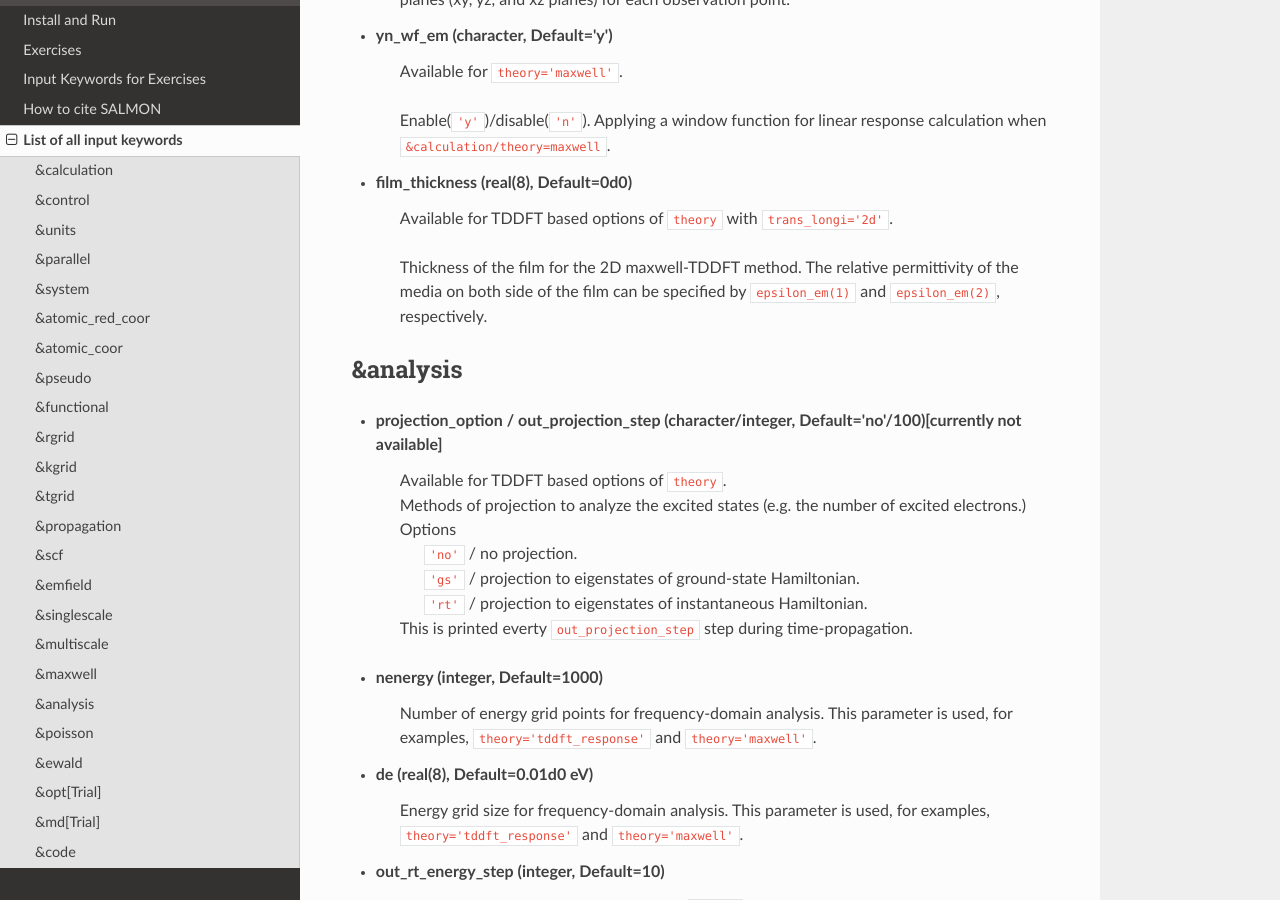
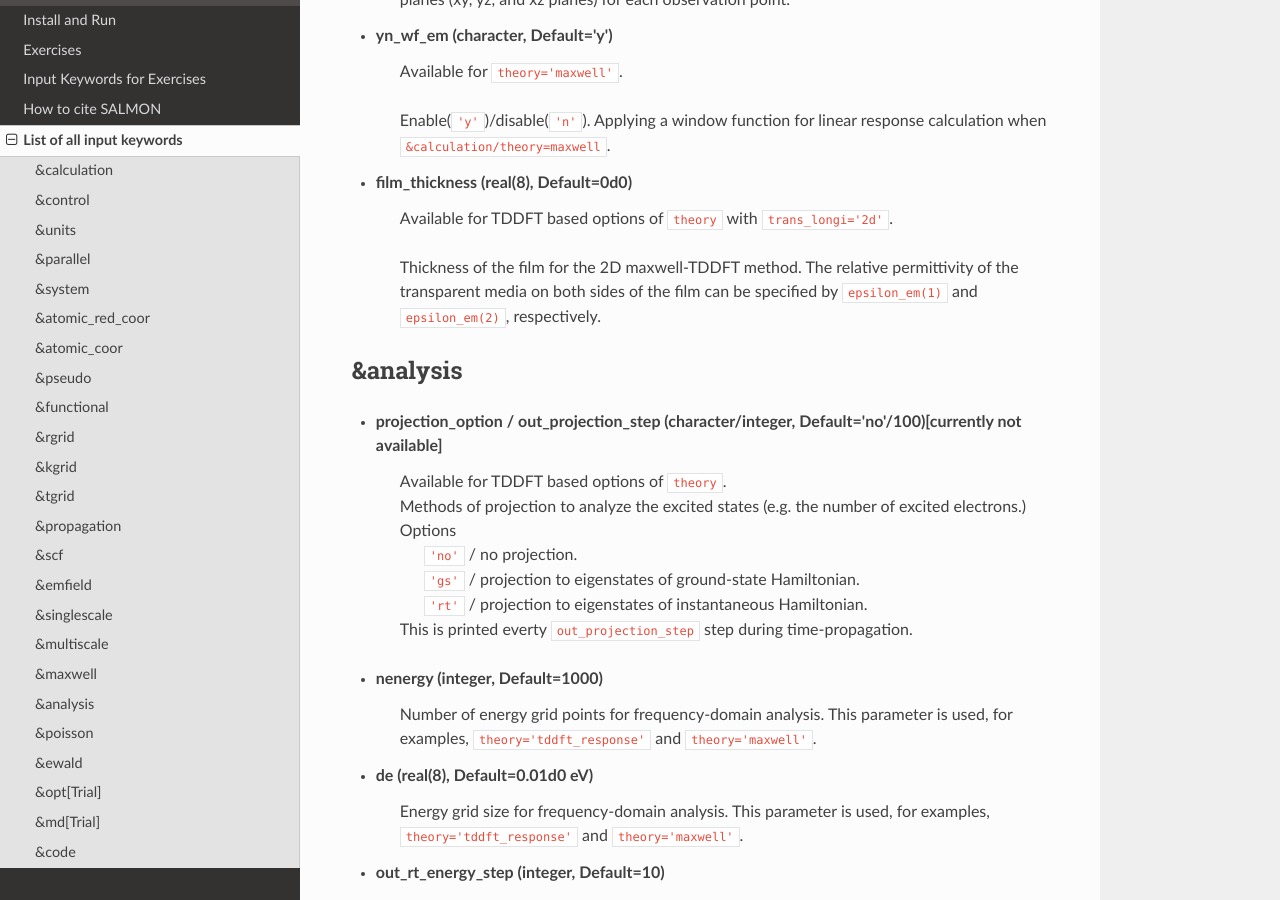
Before and after one commit to SALMON-TDDFT/SALMON-DOCS, a Sphinx documentation site: the page built from source/input_keyword_list.rst, in a window 1280 px wide and 900 px high, scrolled down 24705 px. Built offline with Sphinx 7.4.7 and the Read the Docs theme 2.0.0, drawn with Linux system fonts in a browser that asks for light colours; formulas are drawn with MathJax 3.

Commit message:
Update input_keyword_list.rst

```diff
--- a/source/input_keyword_list.rst
+++ b/source/input_keyword_list.rst
@@ -849,7 +849,7 @@ Input for psudopotentials. Size of array (:) is equal to ``&system/nelem``.
 - **film_thickness** (real(8), Default=0d0)
    | Available for TDDFT based options of ``theory`` with ``trans_longi='2d'``.
    Thickness of the film for the 2D maxwell-TDDFT method.
-   The relative permittivity of the media on both side of the film can be specified by ``epsilon_em(1)`` and ``epsilon_em(2)``, respectively.
+   The relative permittivity of the transparent media on both sides of the film can be specified by ``epsilon_em(1)`` and ``epsilon_em(2)``, respectively.
 
 &analysis
 ---------
```
